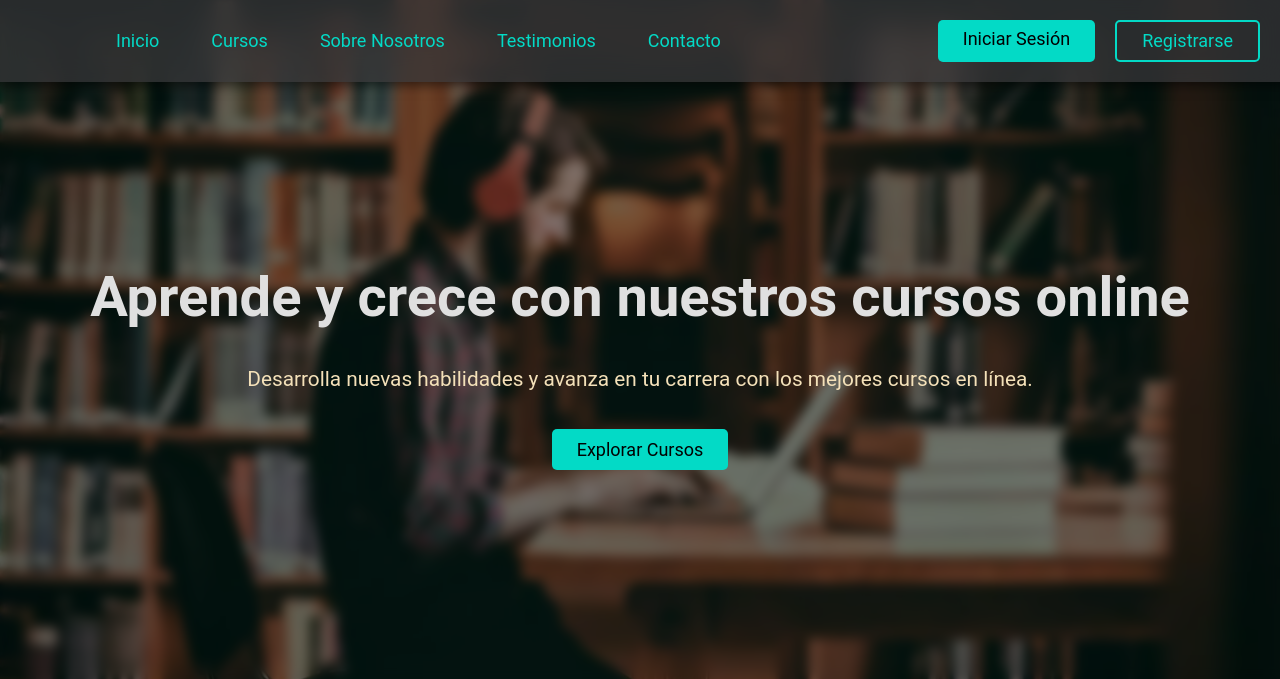
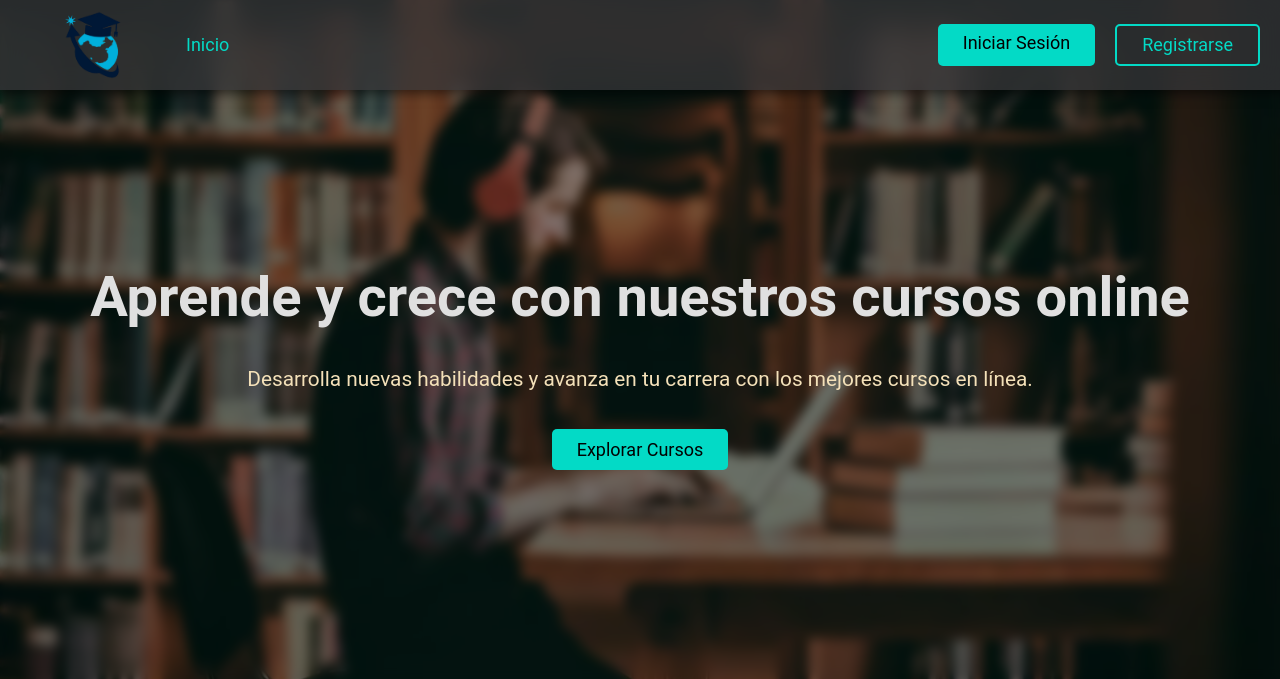
Before and after one commit to SoraIsHere/proyectoBDM, a PHP site: page /index.php in a window 1280 px wide. Shown: the top 679 px of the page. Run offline with PHP 8.4, Linux system fonts and the light colour scheme.

Commit message:
Corrergir estilos del navbar

```diff
--- a/css/style.css
+++ b/css/style.css
@@ -86,6 +86,11 @@ header {
     overflow: hidden;
 }
 
+.nav-menu .logo-container img {
+    margin-top: -10px!IMPORTANT;
+    margin-bottom: -10px!IMPORTANT;
+}
+
 .nav-menu {
     background-color: #373739bd;
     backdrop-filter: blur(15px);
@@ -104,6 +109,8 @@ header {
 .nav-buttons {
     display: flex;
     column-gap: 20px;
+    flex: 1;
+    justify-content: end;
 }
 
 .nav-buttons a {
@@ -112,7 +119,6 @@ header {
 
 .nav-container {
     display: flex;
-    justify-content: space-between;
     align-items: center;
     max-width: 1200px;
     margin: 0 auto;
--- a/header.php
+++ b/header.php
@@ -3,12 +3,11 @@
 <link rel="stylesheet" href="css/style.css">
 <nav class="nav-menu">
     <div class="nav-container">
+        <a href="/proyectoBDM" class="logo-container" style="margin: 0; display: flex">
+            <img src="media/logo.png" alt="Logo de WebLearning" class="logo-footer" style="height: 70px; width:70px; aspect-ratio: 1; margin: 0px;">
+        </a>
         <ul class="nav-links">
             <li><a href="#inicio">Inicio</a></li>
-            <li><a href="#cursos">Cursos</a></li>
-            <li><a href="#sobre-nosotros">Sobre Nosotros</a></li>
-            <li><a href="#testimonios">Testimonios</a></li>
-            <li><a href="#contacto">Contacto</a></li>
         </ul>
         <div class="nav-buttons">
             <a href="inisesion.php" class="color-btn">Iniciar Sesión</a>
```
